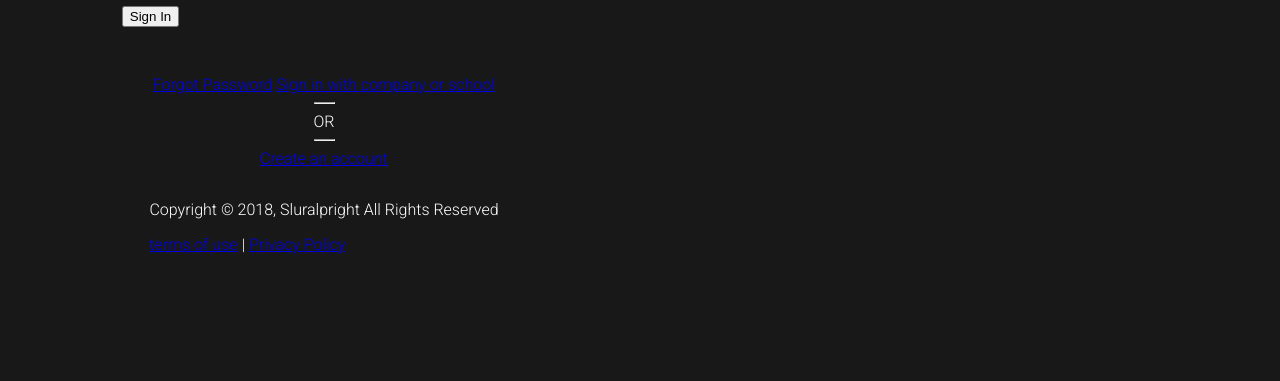
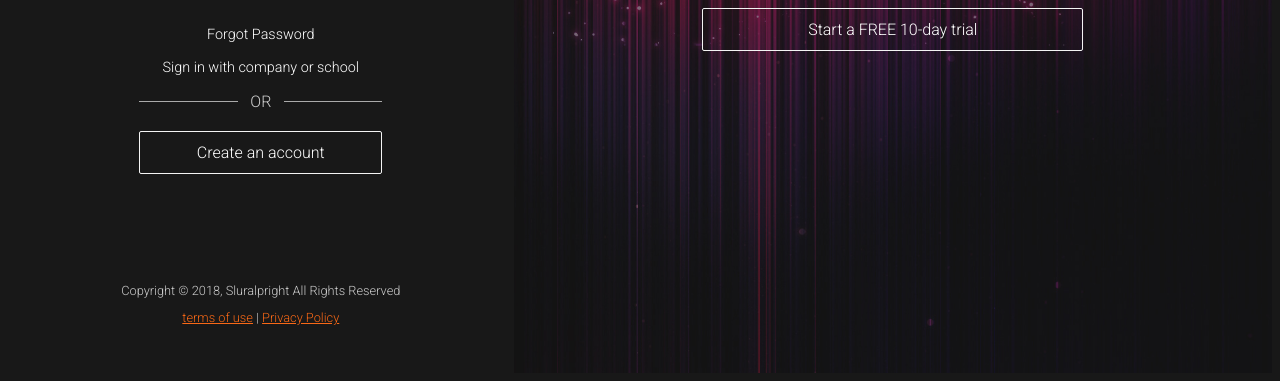
Before and after one commit to Almousaz/Pluralsight-Login-Page-Clone---HTML-CSS, a plain HTML site: page index.html in a window 1280 px wide. Shown: the part 435-816 px from the top of the page. Drawn offline with Linux system fonts and the light colour scheme.

Commit message:
adding last part of styling CSS

```diff
--- a/style.css
+++ b/style.css
@@ -1,5 +1,4 @@
-
-@import url('https://fonts.googleapis.com/css2?family=Roboto:wght@300&display=swap');
+@import url("https://fonts.googleapis.com/css2?family=Roboto:wght@300&display=swap");
 
 body {
   font-family: "Roboto", sans-serif;
@@ -9,12 +8,12 @@ body {
   overflow: hidden;
   /* height: 100vh; */
 }
-/*
-*{
-padding: 0;
-margin: 0;
+
+* {
+  /* padding: 0;
+margin: 0; */
   box-sizing: border-box;
-} */
+}
 
 h1,
 h2,
@@ -42,8 +41,8 @@ font-weight: 300;
 }
 
 /* Sign In */
-#signin{
-    display:flex;
+#signin {
+  display: flex;
   flex-direction: column;
   justify-content: center;
   align-items: center;
@@ -53,14 +52,12 @@ font-weight: 300;
 #signin form {
   width: 80%;
   padding-bottom: 3rem;
-
 }
 #signin .logo {
   margin-bottom: 8vh;
 }
 #signin .logo img {
   width: 300px;
-
 }
 #signin label {
   font-size: 0.9rem;
@@ -76,5 +73,161 @@ font-weight: 300;
   color: #ccc;
   padding: 0.5rem 1rem;
   line-height: 1.3rem;
+}
 
+#signin .primary-btn {
+  width: 100%;
 }
+
+#signin .secondary-btn,
+.or,
+.links {
+  width: 60%;
+}
+
+#signin .links a {
+  display: block;
+  color: #fff;
+  text-decoration: none;
+  margin-bottom: 1rem;
+  text-align: center;
+  font-size: 0.9rem;
+}
+
+#signin .or {
+  display: flex;
+  flex-direction: row;
+  margin-bottom: 1.2rem;
+  align-items: center;
+}
+
+#signin .or .bar {
+  flex: auto;
+  border: none;
+  height: 1px;
+  background: #aaa;
+}
+
+#signin .or span {
+  color: #ccc;
+  padding: 0 0.8rem;
+}
+
+/* showcase */
+#showcase {
+  display: flex;
+  justify-content: center;
+  align-items: center;
+  background: url("/Assest/image/login-bg.jpg") no-repeat center center / cover;
+  height: 100vh;
+  text-align: center;
+}
+
+#showcase .showcase-text {
+  font-size: 3rem;
+  width: 100%;
+  color: #fff;
+  margin-bottom: 1.5rem;
+}
+
+#showcase .secondary-btn {
+  width: 60%;
+  margin: auto;
+}
+
+/* Footer */
+#main-footer {
+  color: #ccc;
+  text-align: center;
+  font-size: 0.8rem;
+  max-width: 80%;
+  padding-top: 5rem;
+}
+
+#main-footer a {
+  color: #f96816;
+  text-decoration: underline;
+}
+
+/* Button */
+.primary-btn {
+  padding: 0.7rem 1rem;
+  height: 2.7rem;
+  display: block;
+  border: 0;
+  border-radius: 2px;
+  font-weight: 500;
+  background: #fc6812;
+  color: #fff;
+  text-decoration: none;
+  cursor: pointer;
+  text-align: center;
+  transition: all.5s;
+}
+
+/* .primary-btn :hover {
+  background: #fa9867;
+} */
+.primary-btn:hover {
+    background-color: #ff7b39;
+  }
+
+.secondary-btn {
+  padding: 0.7rem 1rem;
+  height: 2.7rem;
+  display: block;
+  border: 1px solid #f4f4f4;
+  border-radius: 2px;
+  font-weight: 500;
+  color: #fff;
+  text-decoration: none;
+  cursor: pointer;
+  text-align: center;
+  transition: all 0.5s;
+}
+
+.secondary-btn:hover {
+    border-color: #ff7b39;
+    color: #ff7b39;
+  }
+
+/* .secondary-btn :hover {
+  background: #ff7b39;
+  color: #ff7b39;
+} */
+
+/* media queries */
+@media (min-width: 1200px) {
+  #left {
+    flex: 4;
+  }
+  #right {
+    flex: 6;
+  }
+}
+
+@media(max-width: 768px) {
+    body {
+        overflow: auto;
+    }
+
+    #right {
+        display: none;
+    }
+
+    #left {
+        justify-content: start;
+        margin-top: 4vh;
+    }
+
+    #signin .logo {
+        margin-bottom: 2vh;
+    }
+
+    #signin .text-input {
+        margin-bottom: 0.7rem;
+    }
+    #main-footer {
+        padding-top: 1rem;
+    }
+}
```
Lines whose indentation alone changed are shown as unchanged.
